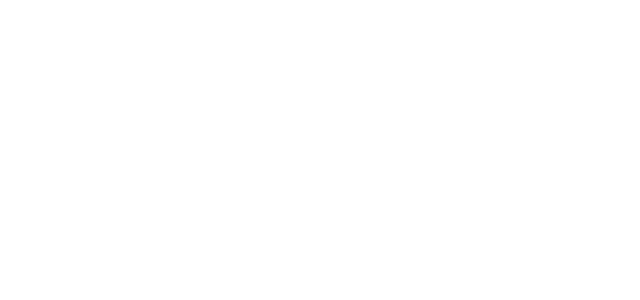
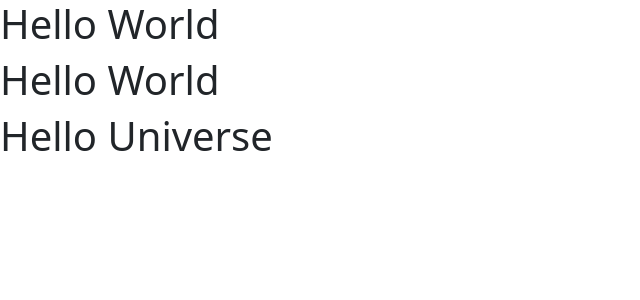
Before and after one commit to Ninad-Bandiwadekar/React, a React (Create React App) app in the folder firstapp/: page / in a window 1280 px wide. Shown: the top 300 px of the page, without its empty margins (0-640 px from the left). Built offline with nearby package versions, Linux system fonts and the light colour scheme.

Commit message:
components

```diff
--- a/firstapp/src/App.js
+++ b/firstapp/src/App.js
@@ -2,21 +2,26 @@
 import { useState } from "react";
 import "bootstrap/dist/css/bootstrap.css";
 
-//we are creating user define tag
-//<App/>- it should be mentioned like these
-/*
-when finction is returning tag it is a user define tag
 
-pre define tag
-<h1></h1>
-<a>
-*/
 
 export default function App() {
   return (
-    <div></div>
+    <div>
+      <HelloWorld/>
+      <HelloWorld/>
+
+      <HelloUniverse/>
+    </div>
   )
 
 
+  //Tags :: Componenets::FOllow PAscal Case Convention
+  function HelloWorld(){
+    return <h1>Hello World</h1>;
+  }
+
+  function HelloUniverse(){
+    return <h1>Hello Universe</h1>
+  }
 }
 //export default App;
```
